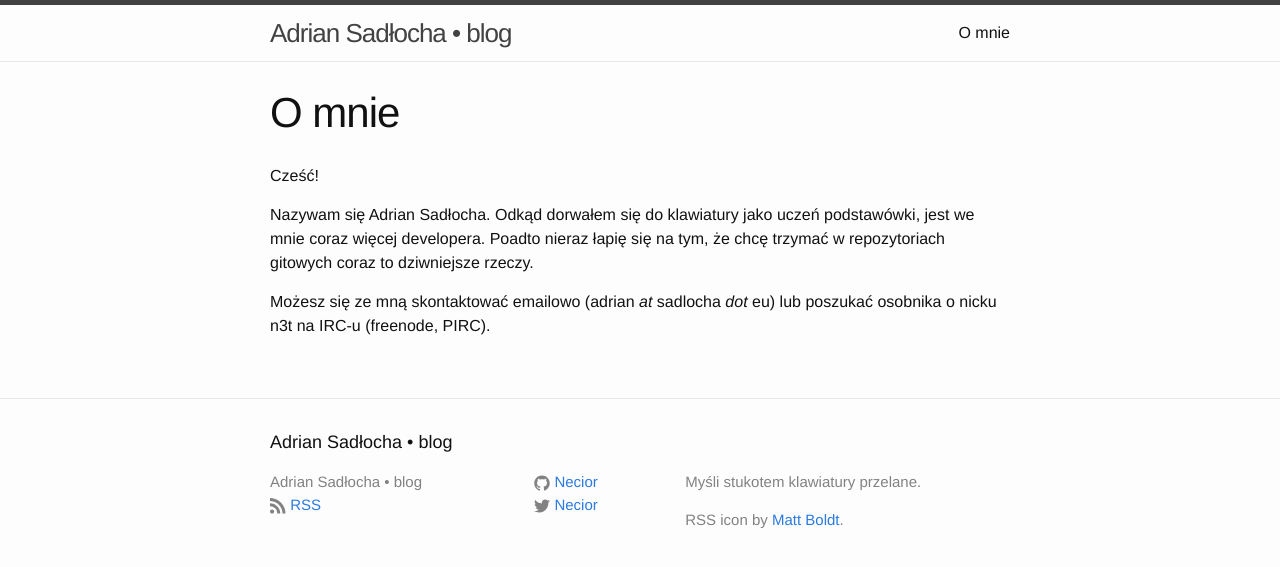
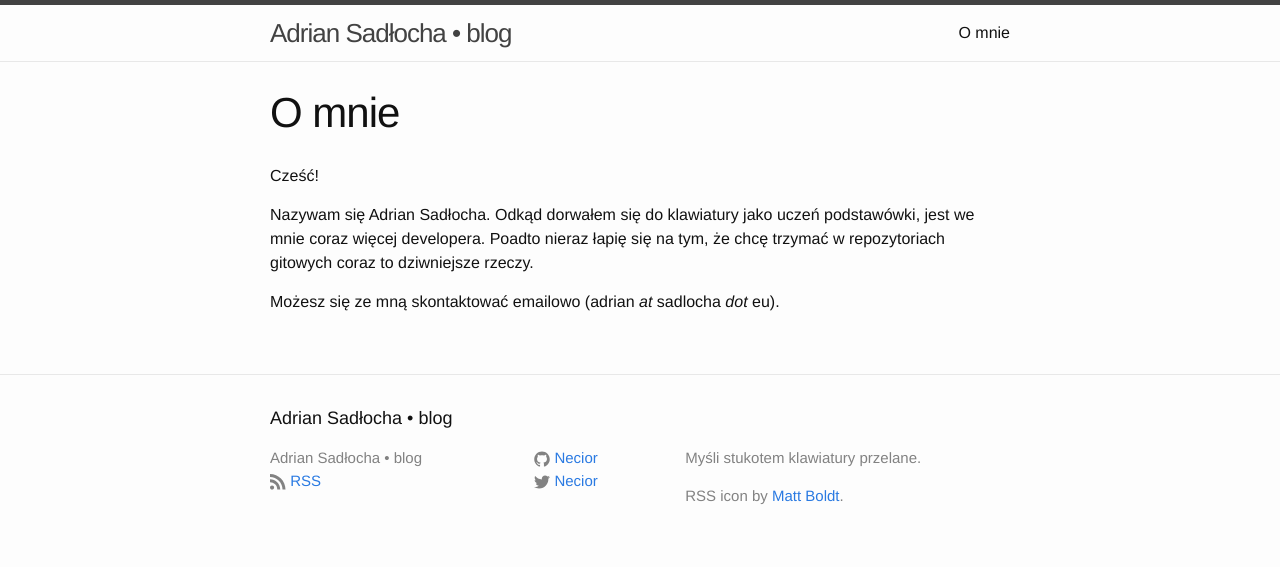
Before and after one commit to Necior/blog, a Jekyll site: the page built from o_mnie.md, in a window 1280 px wide. Shown: the top 567 px of the page. Built offline with Jekyll 4.4.1, drawn with Linux system fonts in a browser that asks for light colours.

Commit message:
Update about page

```diff
--- a/o_mnie.md
+++ b/o_mnie.md
@@ -8,4 +8,4 @@ Cześć!
 
 Nazywam się Adrian Sadłocha. Odkąd dorwałem się do klawiatury jako uczeń podstawówki, jest we mnie coraz więcej developera. Poadto nieraz łapię się na tym, że chcę trzymać w repozytoriach gitowych coraz to dziwniejsze rzeczy.
 
-Możesz się ze mną skontaktować emailowo (adrian _at_ sadlocha _dot_ eu) lub poszukać osobnika o nicku n3t na IRC-u (freenode, PIRC).
+Możesz się ze mną skontaktować emailowo (adrian _at_ sadlocha _dot_ eu).
```
